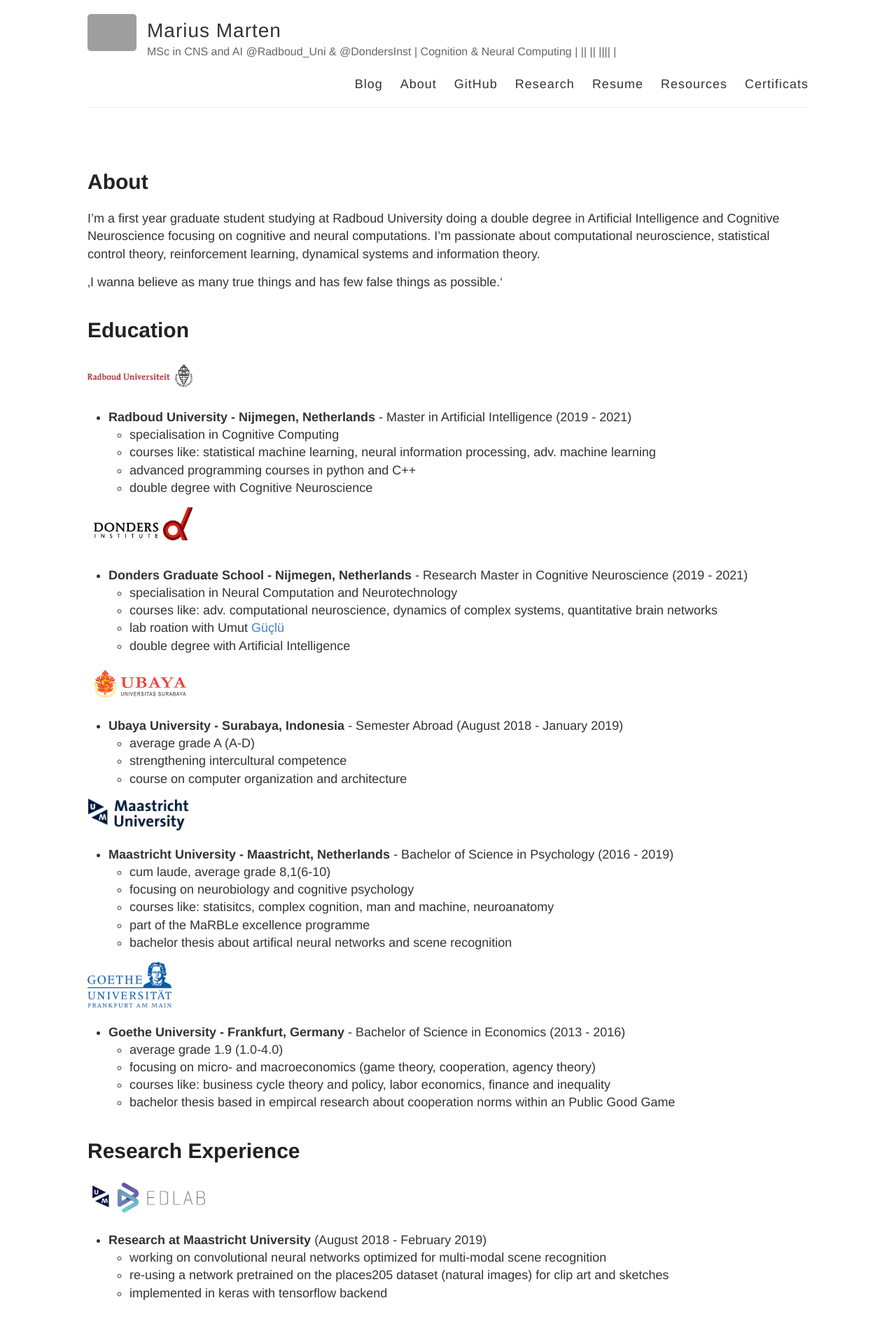
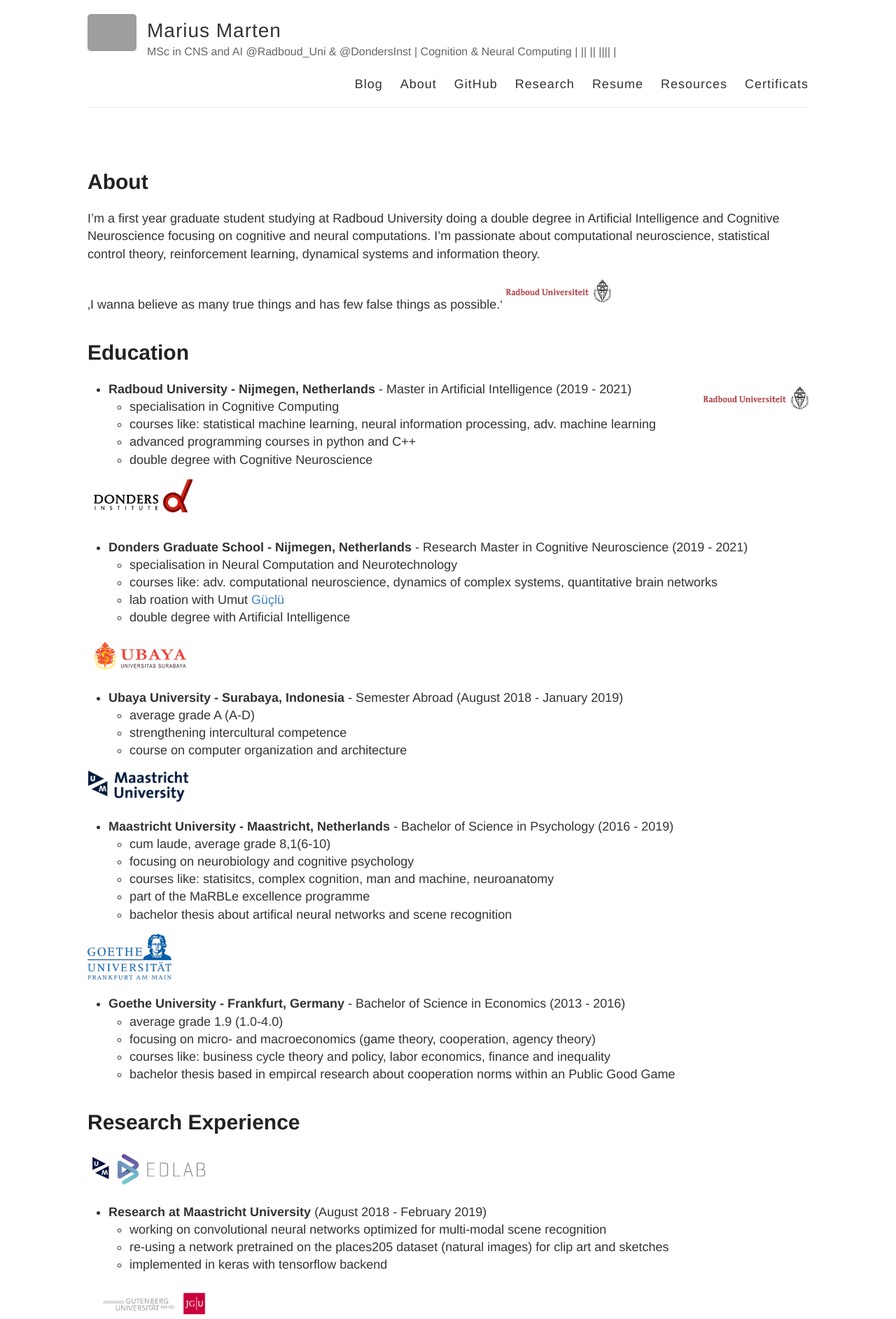
Before and after one commit to Mariusmarten/mariusmarten.github.io, a Jekyll site: the page built from about.md, in a window 1280 px wide. Shown: the top 1885 px of the page at 70% size. Built offline with Jekyll 4.4.1, drawn with Linux system fonts in a browser that asks for light colours; grey boxes are pictures that could not be loaded.

Commit message:
Update about.md

```diff
--- a/about.md
+++ b/about.md
@@ -7,10 +7,11 @@ permalink: /about/
 I'm a first year graduate student studying at Radboud University doing a double degree in Artificial Intelligence and Cognitive Neuroscience focusing on cognitive and neural computations. I'm passionate about computational neuroscience, statistical control theory, reinforcement learning, dynamical systems and information theory.
 
 ‚I wanna believe as many true things and has few false things as possible.‘
+<img src="/assets/radboud _logo.jpg" width="150">
 
 # Education
 
-<img src="/assets/radboud _logo.jpg" width="150">
+<img style="float: right;" src="/assets/radboud _logo.jpg" width="150">
 
 * **Radboud University - Nijmegen, Netherlands** - Master in Artificial Intelligence (2019 - 2021)
   - specialisation in Cognitive Computing
```
